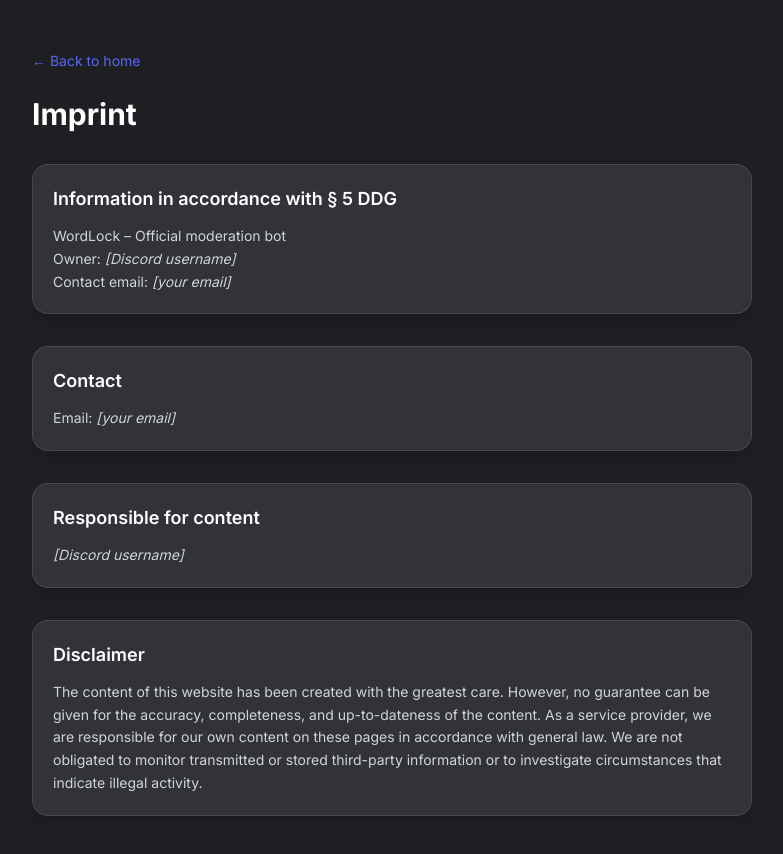
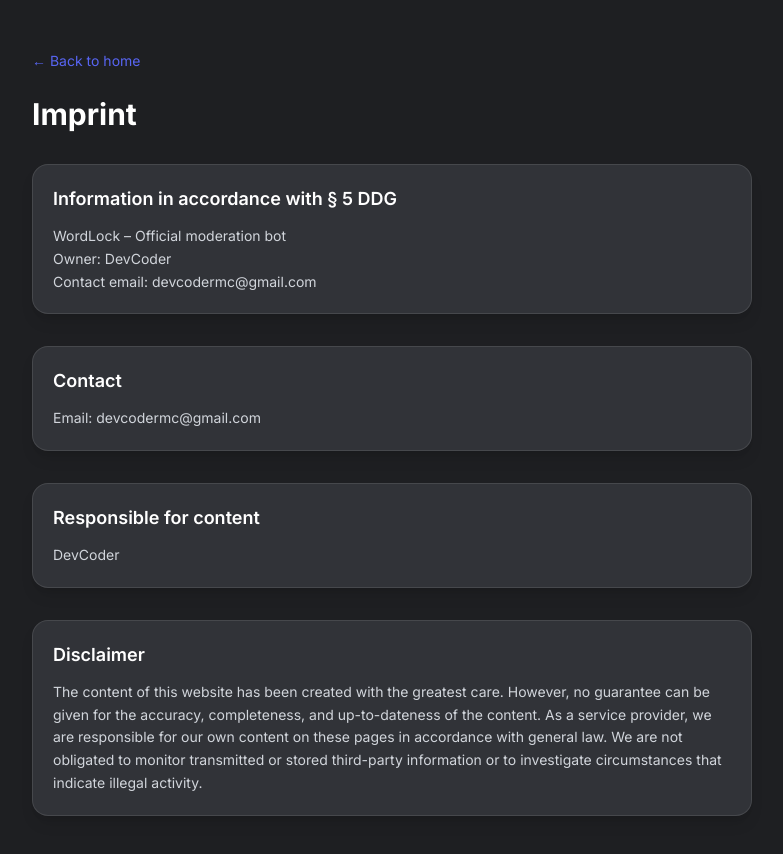
Before and after one commit to bot-coder0815/SafeWord, a Next.js app in the folder dashboard/: page /impressum in a window 1280 px wide. Shown: the top 854 px of the page, without its empty margins (248-1031 px from the left). Built offline with nearby package versions, Linux system fonts and the light colour scheme.

Commit message:
fix: use existing safeword DB credentials in portainer stack, add REPO_URL default, fill imprint owner/email

```diff
--- a/dashboard/app/impressum/page.tsx
+++ b/dashboard/app/impressum/page.tsx
@@ -20,23 +20,23 @@
           <p className="mt-3">
             WordLock – Official moderation bot
             <br />
-            Owner: <em>[Discord username]</em>
+            Owner: DevCoder
             <br />
-            Contact email: <em>[your email]</em>
+            Contact email: devcodermc@gmail.com
           </p>
         </div>
 
         <div className="card">
           <h2 className="text-lg font-semibold text-white">Contact</h2>
           <p className="mt-3">
-            Email: <em>[your email]</em>
+            Email: devcodermc@gmail.com
           </p>
         </div>
 
         <div className="card">
           <h2 className="text-lg font-semibold text-white">Responsible for content</h2>
           <p className="mt-3">
-            <em>[Discord username]</em>
+            DevCoder
           </p>
         </div>
 
```
Also changed, not shown: 1 other file (tests, documents, lock files or other folders).
